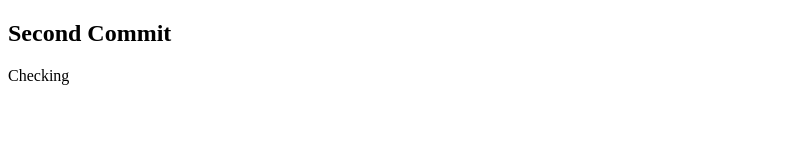
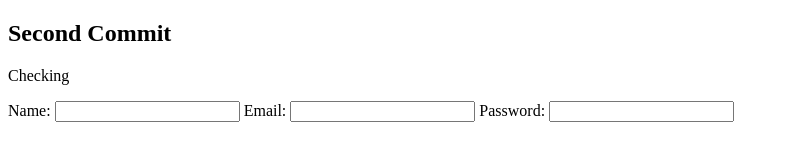
Before and after one commit to Amna-001/Git-GitHub_connect, a plain HTML site: page index.html in a window 1280 px wide. Shown: the whole page, without its empty margins (0-789 px from the left). Drawn offline with Linux system fonts and the light colour scheme.

Commit message:
3:24 pm 16-04-25: Changes made in github repository

```diff
--- a/index.html
+++ b/index.html
@@ -8,5 +8,11 @@
 <body>
     <h2>Second Commit</h2>
     <p>Checking</p>
+
+    <form action=''>
+        <label for=''>Name: </label> <input type='text'>
+        <label for=''>Email: </label> <input type='email'>
+        <label for=''>Password: </label> <input type='password'>
+    </form>
 </body>
 </html>
```
